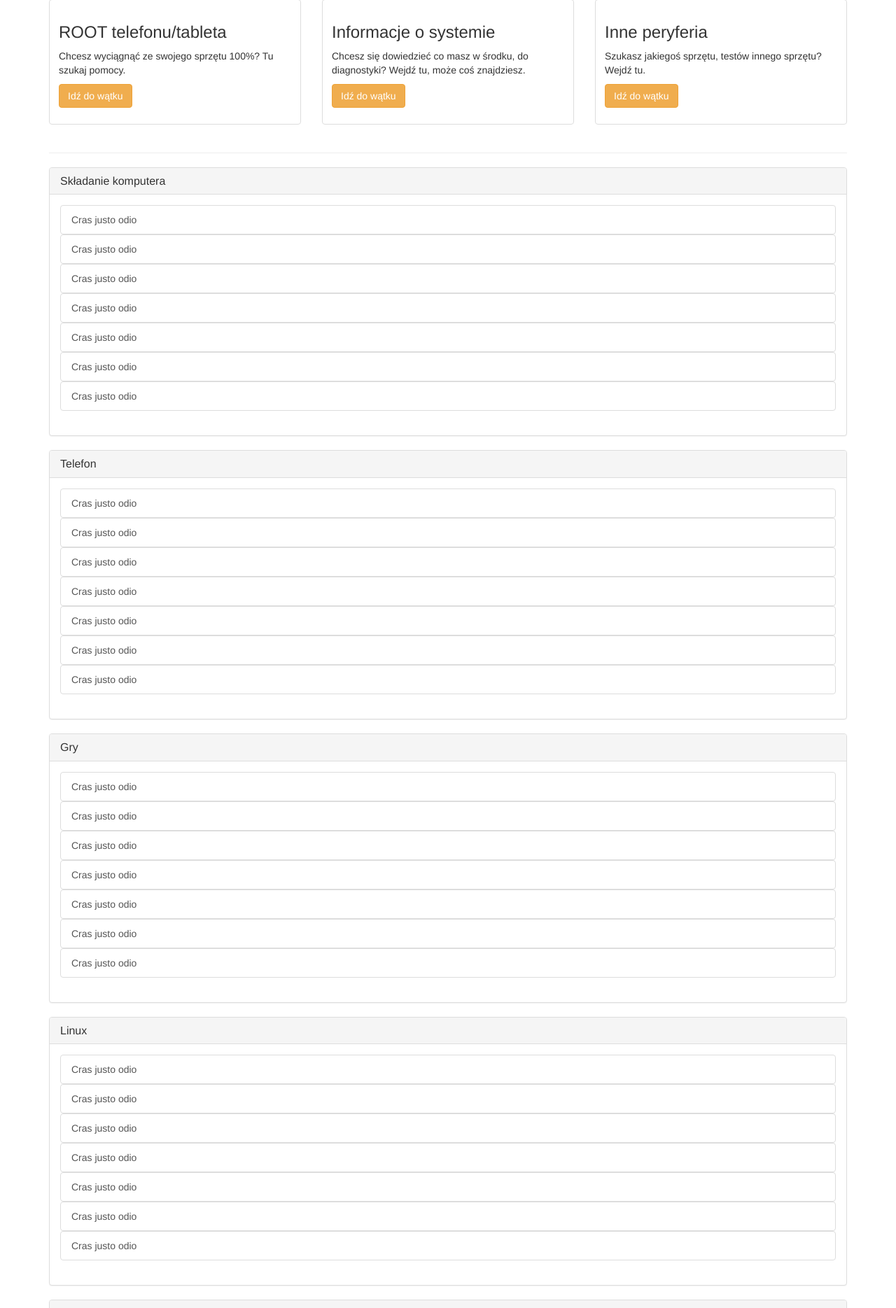
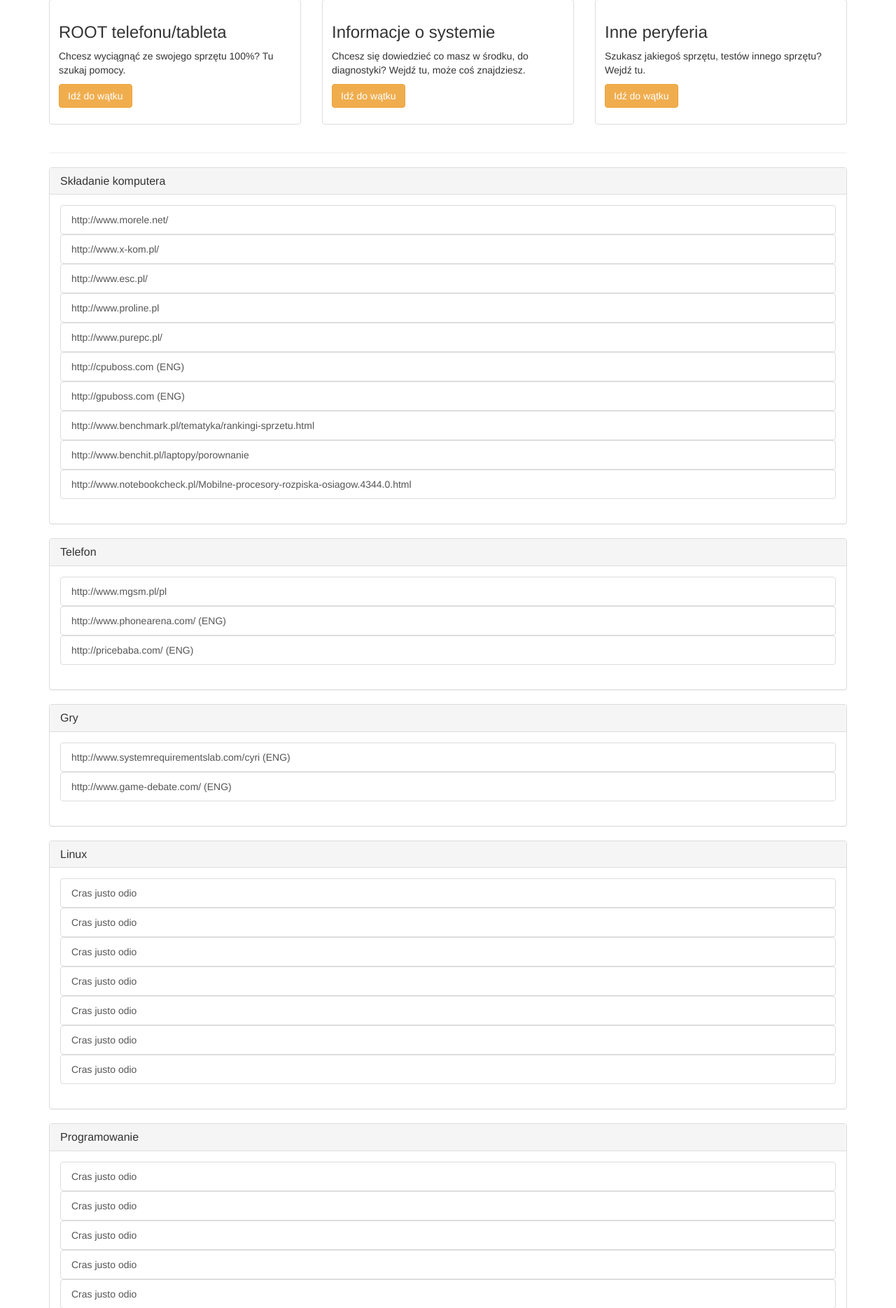
Before and after one commit to AnCookie/StronaTTI-2, a PHP site: page / in a window 1280 px wide. Shown: the part 774-2643 px from the top of the page at 70% size. Run offline with PHP 8.4, Linux system fonts and the light colour scheme; some libraries are stand-ins or nearby versions.

Commit message:
Update index.php
Dodanie podstawowych informacji do kategorii:
*Składanie komputera
*Telefon
*Gry
*Czyszczenie Windowsa

```diff
--- a/index.php
+++ b/index.php
@@ -182,13 +182,16 @@
   </div>
   <div class="panel-body">
     <div class="list-group">
-  <a href="#"><button type="button" class="list-group-item">Cras justo odio</button></a>
-  <a href="#"><button type="button" class="list-group-item">Cras justo odio</button></a>
-  <a href="#"><button type="button" class="list-group-item">Cras justo odio</button></a>
-  <a href="#"><button type="button" class="list-group-item">Cras justo odio</button></a>
-  <a href="#"><button type="button" class="list-group-item">Cras justo odio</button></a>
-  <a href="#"><button type="button" class="list-group-item">Cras justo odio</button></a>
-  <a href="#"><button type="button" class="list-group-item">Cras justo odio</button></a>
+  <a href="#"><button type="button" class="list-group-item">http://www.morele.net/</button></a>
+  <a href="#"><button type="button" class="list-group-item">http://www.x-kom.pl/</button></a>
+  <a href="#"><button type="button" class="list-group-item">http://www.esc.pl/</button></a>
+  <a href="#"><button type="button" class="list-group-item">http://www.proline.pl</button></a>
+  <a href="#"><button type="button" class="list-group-item">http://www.purepc.pl/</button></a>
+  <a href="#"><button type="button" class="list-group-item">http://cpuboss.com (ENG)</button></a>
+  <a href="#"><button type="button" class="list-group-item">http://gpuboss.com (ENG)</button></a>
+  <a href="#"><button type="button" class="list-group-item">http://www.benchmark.pl/tematyka/rankingi-sprzetu.html</button></a>
+  <a href="#"><button type="button" class="list-group-item">http://www.benchit.pl/laptopy/porownanie</button></a>
+  <a href="#"><button type="button" class="list-group-item">http://www.notebookcheck.pl/Mobilne-procesory-rozpiska-osiagow.4344.0.html</button></a>
 </div>
   </div>
 </div>
@@ -200,13 +203,9 @@
   </div>
   <div class="panel-body">
     <div class="list-group">
-  <a href="#"><button type="button" class="list-group-item">Cras justo odio</button></a>
-  <a href="#"><button type="button" class="list-group-item">Cras justo odio</button></a>
-  <a href="#"><button type="button" class="list-group-item">Cras justo odio</button></a>
-  <a href="#"><button type="button" class="list-group-item">Cras justo odio</button></a>
-  <a href="#"><button type="button" class="list-group-item">Cras justo odio</button></a>
-  <a href="#"><button type="button" class="list-group-item">Cras justo odio</button></a>
-  <a href="#"><button type="button" class="list-group-item">Cras justo odio</button></a>
+  <a href="#"><button type="button" class="list-group-item">http://www.mgsm.pl/pl</button></a>
+  <a href="#"><button type="button" class="list-group-item">http://www.phonearena.com/ (ENG)</button></a>
+  <a href="#"><button type="button" class="list-group-item">http://pricebaba.com/ (ENG)</button></a>
 </div>
   </div>
 </div>
@@ -218,13 +217,8 @@
   </div>
   <div class="panel-body">
     <div class="list-group">
-  <a href="#"><button type="button" class="list-group-item">Cras justo odio</button></a>
-  <a href="#"><button type="button" class="list-group-item">Cras justo odio</button></a>
-  <a href="#"><button type="button" class="list-group-item">Cras justo odio</button></a>
-  <a href="#"><button type="button" class="list-group-item">Cras justo odio</button></a>
-  <a href="#"><button type="button" class="list-group-item">Cras justo odio</button></a>
-  <a href="#"><button type="button" class="list-group-item">Cras justo odio</button></a>
-  <a href="#"><button type="button" class="list-group-item">Cras justo odio</button></a>
+  <a href="#"><button type="button" class="list-group-item">http://www.systemrequirementslab.com/cyri (ENG)</button></a>
+  <a href="#"><button type="button" class="list-group-item">http://www.game-debate.com/ (ENG)</button></a>
 </div>
   </div>
 </div>
@@ -272,13 +266,16 @@
   </div>
   <div class="panel-body">
     <div class="list-group">
-  <a href="#"><button type="button" class="list-group-item">Cras justo odio</button></a>
-  <a href="#"><button type="button" class="list-group-item">Cras justo odio</button></a>
-  <a href="#"><button type="button" class="list-group-item">Cras justo odio</button></a>
-  <a href="#"><button type="button" class="list-group-item">Cras justo odio</button></a>
-  <a href="#"><button type="button" class="list-group-item">Cras justo odio</button></a>
-  <a href="#"><button type="button" class="list-group-item">Cras justo odio</button></a>
-  <a href="#"><button type="button" class="list-group-item">Cras justo odio</button></a>
+  <a href="#"><button type="button" class="list-group-item">CCleaner</button></a>
+  <a href="#"><button type="button" class="list-group-item">Odkurzacz</button></a>
+  <a href="#"><button type="button" class="list-group-item">Advanced SystemCare</button></a>
+  <a href="#"><button type="button" class="list-group-item">WISE Registry Cleaner</button></a>
+  <a href="#"><button type="button" class="list-group-item">WISE Disc Cleaner</button></a>
+  <a href="#"><button type="button" class="list-group-item">Malwarebytes Anti-Malware</button></a>
+  <a href="#"><button type="button" class="list-group-item">AdwCleaner</button></a>
+  <a href="#"><button type="button" class="list-group-item">Hitman Pro</button></a>
+  <a href="#"><button type="button" class="list-group-item">ComboFix</button></a>
+  <a href="#"><button type="button" class="list-group-item">FRST</button></a>
 </div>
   </div>
 </div>
```
